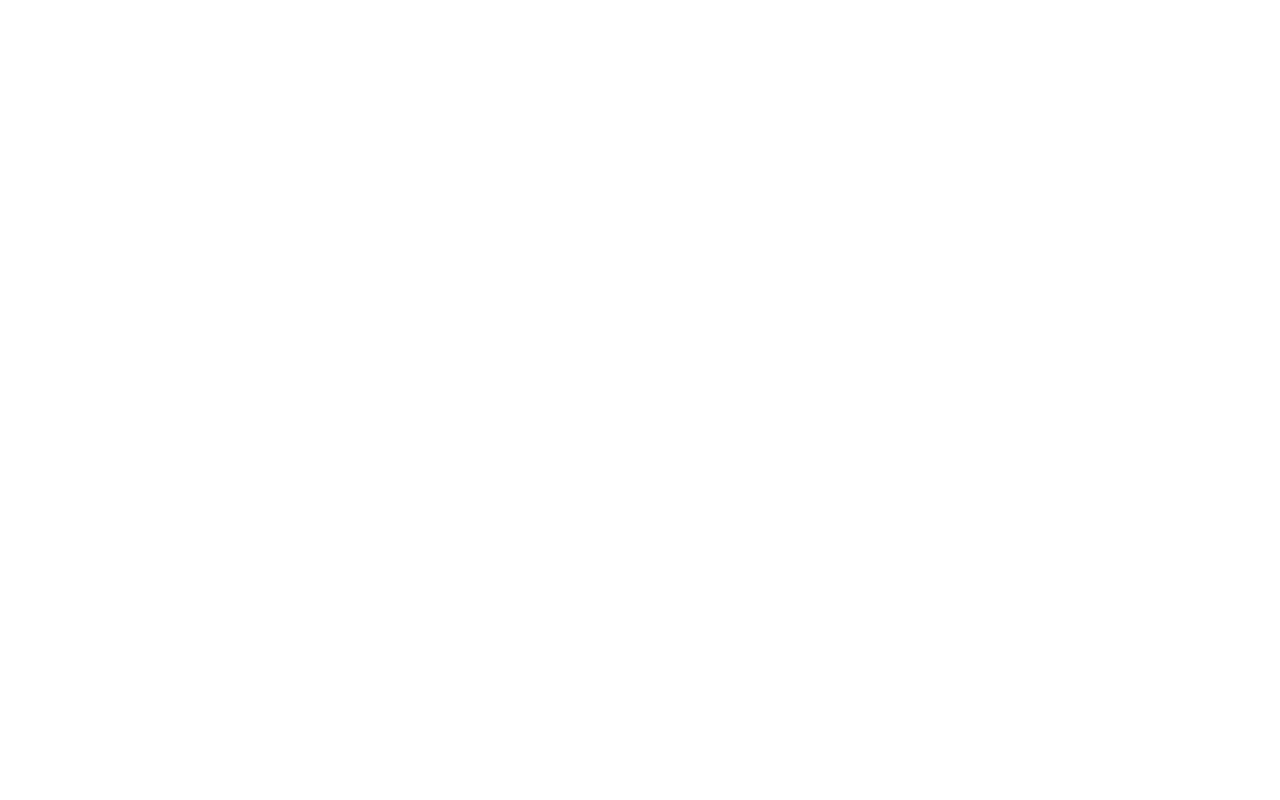
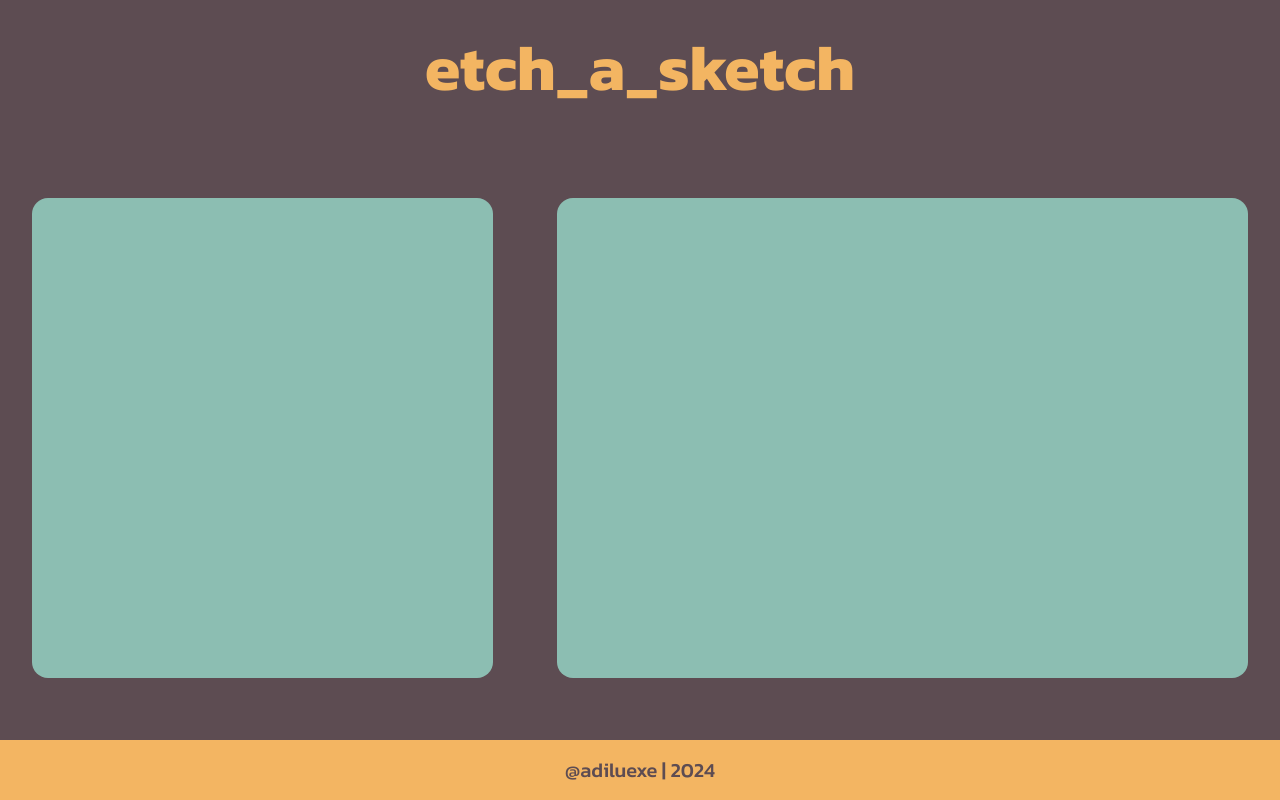
Before and after one commit to adiluexe/odin-etch-a-sketch, a plain HTML site: page index.html in a window 1280 px wide. Drawn offline with Linux system fonts and the light colour scheme.

Commit message:
Feat: Add basic layout

```diff
--- a/index.html
+++ b/index.html
@@ -12,5 +12,12 @@
     />
     <link rel="stylesheet" href="styles.css" />
   </head>
-  <body></body>
+  <body>
+    <header>etch_a_sketch</header>
+    <main>
+      <section class="side" id="controls"></section>
+      <section id="canvas"></section>
+    </main>
+    <footer>@adiluexe | 2024</footer>
+  </body>
 </html>
--- a/styles.css
+++ b/styles.css
@@ -49,3 +49,55 @@ h6 {
   --red: #f06060;
   --yellow: #f3b562;
 }
+
+body {
+  min-height: 100vh;
+  font-family: "Kanit", sans-serif;
+  background-color: var(--dark);
+  color: var(--yellow);
+  display: flex;
+  flex-direction: column;
+  align-items: center;
+  justify-content: center;
+  text-align: center;
+}
+
+header {
+  padding: 2rem;
+  font-size: 4rem;
+  font-weight: 700;
+}
+
+main {
+  flex: 1;
+  width: 100%;
+  display: flex;
+  justify-content: space-around;
+  align-items: center;
+}
+
+section {
+  margin: 1rem 2rem;
+  border-radius: 1rem;
+}
+
+.side#controls {
+  width: 40%;
+  min-height: 60vh;
+  background-color: var(--blue);
+}
+
+#canvas {
+  width: 60%;
+  min-height: 60vh;
+  background-color: var(--blue);
+}
+
+footer {
+  width: 100%;
+  padding: 1rem;
+  font-size: 1.25rem;
+  font-weight: 500;
+  background-color: var(--yellow);
+  color: var(--dark);
+}
```
